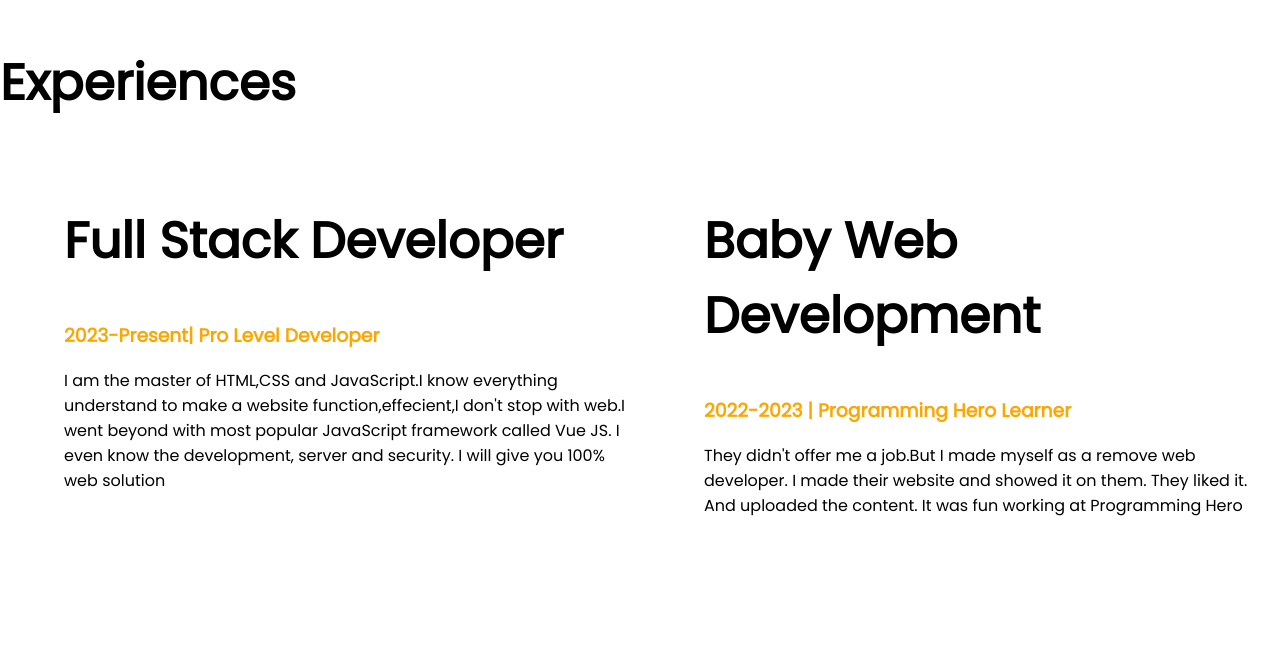
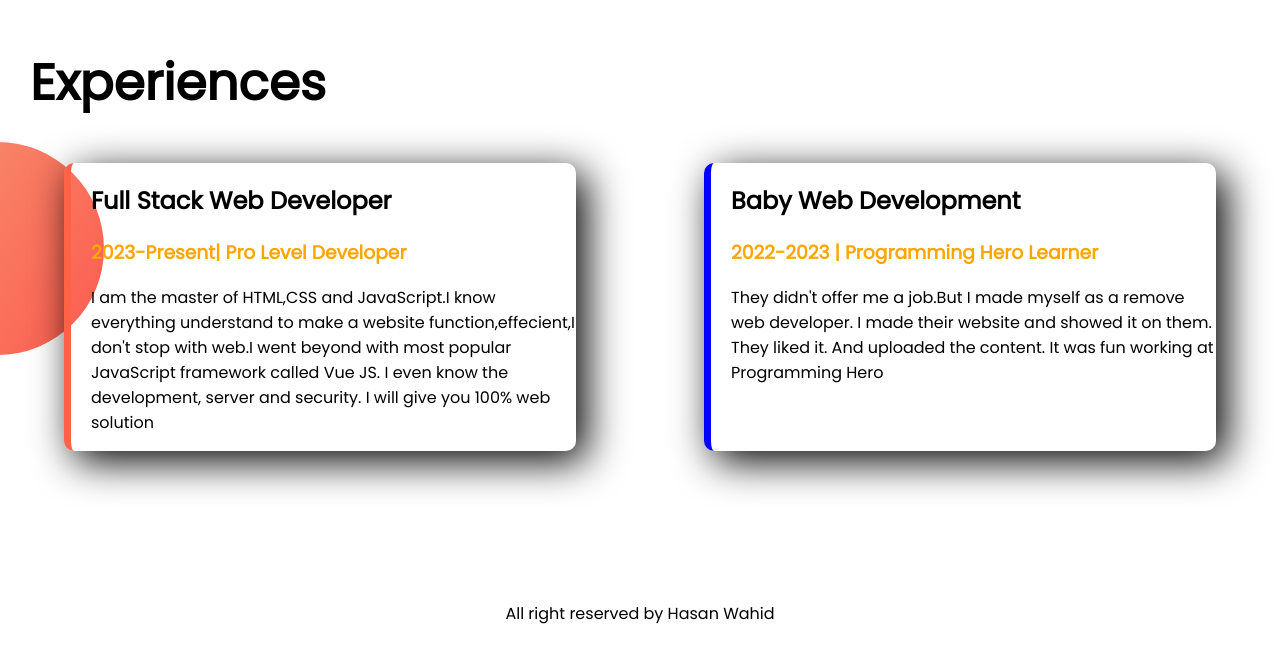
Before and after one commit to hasanxrp/developer-portfolio, a plain HTML site: page index.html in a window 1280 px wide. Shown: the part 1188-1850 px from the top of the page. Drawn offline with Linux system fonts and the light colour scheme.

Commit message:
experience added

```diff
--- a/index.html
+++ b/index.html
@@ -42,18 +42,18 @@
         </div>
     </section>
     <section class="experience-area">
-        <h1>Experiences</h1>
+        <h1 class="pd">Experiences</h1>
         <div class="flex-container">
-            <div class="half-width">
-                <h1>Full Stack Developer</h1>
-                <h3 class="orange-color">2023-Present| Pro Level Developer</h3>
+            <div id="border" class="experience-iteam">
+                <h2>Full Stack Web Developer</h2>
+                <h3 class="orange-color ">2023-Present| Pro Level Developer</h3>
                 <p>I am the master of HTML,CSS and JavaScript.I know everything understand to make a website
                     function,effecient,I don't stop with web.I went beyond with most popular JavaScript framework called
                     Vue
                     JS. I even know the development, server and security. I will give you 100% web solution </p>
             </div>
-            <div class="half-width">
-                <h1>Baby Web Development</h1>
+            <div id="border2" class="experience-iteam">
+                <h2>Baby Web Development</h2>
                 <h3 class="orange-color">2022-2023 | Programming Hero Learner</h3>
                 <p>They didn't offer me a job.But I made myself as a remove web developer. I made their website and
                     showed
@@ -63,5 +63,8 @@
     </section>
 
 </body>
+<footer>
+    <p>All right reserved by Hasan Wahid</p>
+</footer>
 
 </html>
--- a/style.css
+++ b/style.css
@@ -3,9 +3,12 @@
     margin: 0;
 }
 
-h1,
+h1 {
+    font-size: 50px;
+}
+
 h2 {
-    font-size: 50px;
+    40px
 }
 
 .orange-color {
@@ -23,10 +26,28 @@
     padding-left: 5%;
 }
 
+.experience-iteam {
+    box-shadow: 10px 10px 40px black;
+    width: 40%;
+    margin-left: 5%;
+    margin-right: 5%;
+    padding-left: 20px;
+    border-radius: 10px;
+
+
+}
+
+#border {
+    border-left: 7px solid tomato;
+}
+
+#border2 {
+    border-left: 7px solid blue;
+}
+
 .half-width img {
     width: 80%;
     margin-top: 10px;
-
 }
 
 .link-button {
@@ -48,3 +69,18 @@
     background-repeat: no-repeat;
     background-position: right;
 }
+
+.experience-area {
+    background-image: url(images/exp-bg.png);
+    background-position: left;
+    background-repeat: no-repeat;
+
+}
+
+footer p {
+    text-align: center;
+}
+
+.pd {
+    padding-left: 30px;
+}
```
